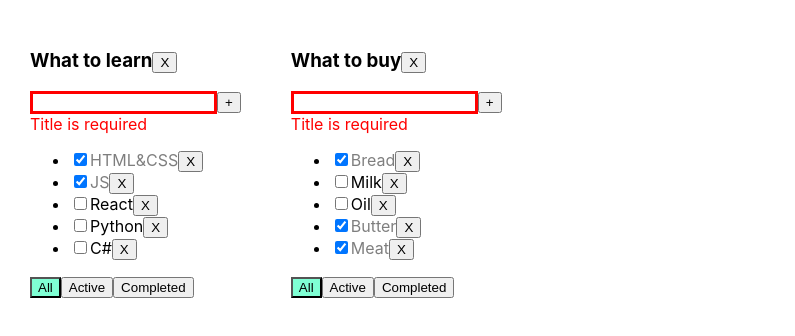
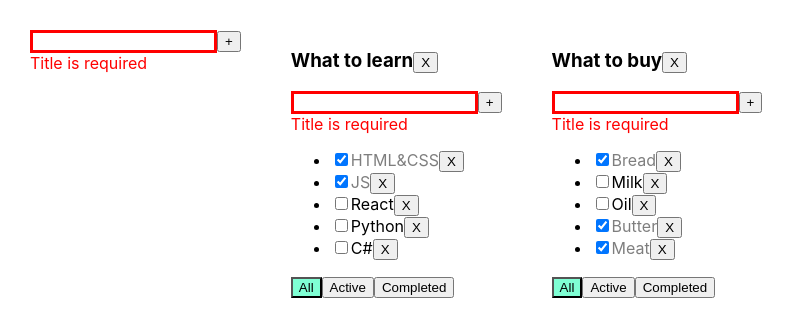
Before and after one commit to VladimirGromyko/todolist, a React (Create React App) app: page / in a window 1280 px wide. Shown: the top 336 px of the page, without its empty margins (0-795 px from the left). Built offline with nearby package versions, Linux system fonts and the light colour scheme.

Commit message:
09.12.2021 -  modify functions - editing title names

```diff
--- a/src/App.tsx
+++ b/src/App.tsx
@@ -2,6 +2,7 @@ import React, {useState} from 'react'
 import './App.css';
 import {TodoList} from "./TodoList";
 import {v1} from "uuid";
+import {AddItemForm} from "./components/AddItemForm";
 
 
 export type TaskType = {
@@ -56,15 +57,25 @@ function App() {
         let taskAfterRemove = tasks[todoListId].filter(el => el.id !== id)
         setTask({...tasks, [todoListId]: taskAfterRemove})
     }
-
+    const addTodoList = (title: string) => {
+        let newTodoList = v1()
+        setTodoLists([{id: newTodoList, title, filter: "All"}, ...todoLists])
+        setTask({[newTodoList]: [], ...tasks,})
+    }
     const addTask = (todoListId: string, title: string) => {
         if (title.trim()) {
-            let newTask = [{id: v1(), title: title.trim(), isDone: false}, ...tasks[todoListId]]
+            let newTask = [{id: v1(), title: title, isDone: false}, ...tasks[todoListId]]
             setTask({...tasks, [todoListId]: newTask})
         }
     }
-// const [filter, setFilter] = useState<FilterType>('All')
-//
+    const updateTask = (todoListId: string, id: string, title: string) => {
+        let task = tasks[todoListId].map(m => m.id === id ? {...m, title} : m)
+        setTask({...tasks, [todoListId]: task})
+    }
+    const updateTodoList = (todoListId: string, title: string) =>{
+        setTodoLists(todoLists.map(m => m.id === todoListId ? {...m, title} : m))
+    }
+
     const addFilter = (todoListId: string, value: FilterType) => {
         setTodoLists(todoLists.map(m => m.id === todoListId ? {...m, filter: value} : m))
     }
@@ -76,14 +87,9 @@ function App() {
         setTodoLists(todoLists.filter(f => f.id !== todoListId))
         delete tasks[todoListId]
     }
-
-// if (filter === "Active") {
-//     newTask = tasks.filter(t_el => !t_el.isDone)
-// }
-// if (filter === "Completed") {
-//     newTask = tasks.filter(t_el => t_el.isDone)
-// }
-    return (<div className="App">
+    return (
+        <div className="App">
+            <AddItemForm addTask={addTodoList}/>
             {todoLists.map(m => {
                 let newTask = tasks[m.id]
                 if (m.filter === "Active") {
@@ -104,10 +110,11 @@ function App() {
                         changeStatus={changeStatus}
                         filter={m.filter}
                         removeTodoList={removeTodoList}
+                        updateTask={updateTask}
+                        updateTodoList={updateTodoList}
                     />
                 )
             })}
-
         </div>
     )
 }
--- a/src/TodoList.tsx
+++ b/src/TodoList.tsx
@@ -3,6 +3,8 @@ import {FilterType, TaskType} from "./App";
 import {Button} from "./components/Button";
 import {Input} from "./components/Input";
 import s from "./TodoList.module.css"
+import {AddItemForm} from "./components/AddItemForm";
+import {EditableSpan} from "./components/EditableSpan";
 
 
 type TodoListPropsType = {
@@ -15,27 +17,15 @@ type TodoListPropsType = {
     changeStatus: (todoListId: string, id: string, status: boolean) => void
     filter: FilterType
     removeTodoList: (todoListId: string) => void
+    updateTask: (todoListId: string, id: string, title:string) => void
+    updateTodoList: (todoListId: string, title: string)=> void
 }
 export const TodoList = ({
                              todoListId, title, tasks, removeTask, addFilter,
-                             addTask, changeStatus, filter, removeTodoList, ...props
+                             addTask, changeStatus, filter, removeTodoList,
+                             updateTask, updateTodoList,...props
                          }: TodoListPropsType) => {
 
-    const [newTitle, setNewTitle] = useState('')
-    const [error, setError] = useState<string | boolean>('Title is required')
-
-    const addTaskHandler = () => {
-        let trimNewTitle = newTitle.trim()
-        if (trimNewTitle && trimNewTitle.length < 15) {
-            addTask(todoListId, trimNewTitle)
-            setNewTitle('')
-            setError('Title is required')
-        } else if (trimNewTitle.length > 15) {
-        } else {
-            setError('Title is required')
-            setNewTitle('')
-        }
-    }
     const addFilterTaskHandler = (todoListId: string, value: FilterType) => {
         addFilter(todoListId, value)
     }
@@ -48,24 +38,25 @@ export const TodoList = ({
     const removeTodoListHandler = (todoListId: string) => {
         removeTodoList(todoListId)
     }
+    const addTaskHandler = (title: string) => {
+        addTask(todoListId, title)
+    }
+    const updateTaskHandler=(id:string, taskTitle: string) => {
+        updateTask(todoListId, id, taskTitle)
+    }
+    const updateTodoListHandler=(TodoListTitle: string) => {
+        updateTodoList(todoListId, TodoListTitle)
+    }
 
     return (
         <div>
-            <h3>{title}
+            <h3>
+                <EditableSpan isDone={false}
+                              title={title}
+                              callBackName={(title)=> updateTodoListHandler(title)}/>
                 <button onClick={() => removeTodoListHandler(todoListId)}>X</button>
             </h3>
-            <div>
-                <Input
-                    todoListId={todoListId}
-                    newTitle={newTitle}
-                    setNewTitle={setNewTitle}
-                    addTask={addTask}
-                    setError={setError}
-                    error={error}/>
-                {/*<Button name={'+'} callBack={addTaskHandler}/>*/}
-                <button onClick={addTaskHandler}>+</button>
-                {error && <div className={s.errorMessage}>{error}</div>}
-            </div>
+            <AddItemForm addTask={addTaskHandler}/>
             <ul>
                 {tasks.map(el => {
                     return (
@@ -74,11 +65,12 @@ export const TodoList = ({
                                    checked={el.isDone}
                                    onChange={(e) => onChangeCheckboxHandler(el.id, e)}
                             />
-                            <span className={el.isDone ? s.isDone : ''}>
-                                {el.title}
-                            </span>
+                            <EditableSpan
+                                isDone={el.isDone}
+                                title={el.title}
+                                callBackName={(title)=> updateTaskHandler(el.id, title)}
+                            />
                             <button onClick={() => removeTaskHandler(todoListId, el.id)}>X</button>
-                            {/*  <Button name='X' callBack={() => removeTaskHandler(el.id)}/>*/}
                         </li>
                     )
                 })}
--- /dev/null
+++ b/src/components/AddItemForm.tsx
@@ -0,0 +1,59 @@
+import React, {ChangeEvent, KeyboardEvent, useState} from "react";
+import s from './../TodoList.module.css'
+
+type AddItemFormPropsType = {
+    addTask: (title: string) => void
+}
+export const AddItemForm = ({addTask, ...props}: AddItemFormPropsType) => {
+
+    const [newTitle, setNewTitle] = useState('')
+    const [error, setError] = useState<string | boolean>('Title is required')
+
+    const addTaskHandler = () => {
+        let trimNewTitle = newTitle.trim()
+        if (trimNewTitle && trimNewTitle.length < 15) {
+            addTask(trimNewTitle)
+            setNewTitle('')
+            setError('Title is required')
+        } else if (trimNewTitle.length > 15) {
+        } else {
+            setError('Title is required')
+            setNewTitle('')
+        }
+    }
+
+    const onChangeTaskHandler = (e: ChangeEvent<HTMLInputElement>) => {
+        setNewTitle(e.currentTarget.value)
+
+        if (e.currentTarget.value.trim().length < 1) {
+            setError('No title! Please enter title')
+        } else if (newTitle.trim().length >= 15) {
+            setError('Title is too long')
+        } else {
+            setError(false)
+        }
+    }
+
+    const onKeyPressTaskHandler = (e: KeyboardEvent<HTMLInputElement>) => {
+        // if (e.ctrlKey) {
+        if (e.key === 'Enter') {
+            if (newTitle.trim().length < 15) {
+                addTaskHandler()
+                setNewTitle('')
+                setError('Title is required')
+            }
+        }
+    }
+
+    return (
+        <div>
+            <input value={newTitle}
+                   className={error ? s.error : s.nonError}
+                   onChange={onChangeTaskHandler}
+                   onKeyPress={onKeyPressTaskHandler}
+            />
+            < button onClick={addTaskHandler}> +</button>
+            {error && <div className={s.errorMessage}>{error}</div>}
+        </div>
+    )
+}
--- /dev/null
+++ b/src/components/EditableSpan.tsx
@@ -0,0 +1,50 @@
+import React, {ChangeEvent, KeyboardEvent, useState} from 'react';
+import s from "../TodoList.module.css";
+
+type EditableSpanPropsType = {
+    isDone: boolean
+    title: string
+    callBackName: (title: string) => void
+}
+
+export const EditableSpan = ({isDone, title, callBackName}: EditableSpanPropsType) => {
+    const [edit, setEdit] = useState(false)
+    const [newTitle, setNewTitle] = useState(title)
+
+    const onChangeHandler = (e: ChangeEvent<HTMLInputElement>) => {
+        setNewTitle(e.currentTarget.value)
+    }
+    const onKeyPressTaskHandler = (e: KeyboardEvent<HTMLInputElement>) => {
+        if (e.key === 'Enter') {
+            setEdit(false)
+            updateTitleTask()
+        }
+    }
+    const editTrue = () => setEdit(true)
+
+    const updateTitleTask = () => {
+        let updateTitle = newTitle.trim()
+        if (updateTitle) {
+            callBackName(updateTitle)
+        }
+    }
+    const editFalse = () => {
+        setEdit(false)
+        updateTitleTask()
+    }
+    return (
+
+        edit
+            ? <input value={newTitle}
+                     onBlur={editFalse}
+                     autoFocus
+                     onChange={onChangeHandler}
+                     onKeyPress={onKeyPressTaskHandler}
+
+            />
+            : <span className={isDone ? s.isDone : ''}
+                    onDoubleClick={editTrue}>{title}
+              </span>
+
+    );
+};
```
